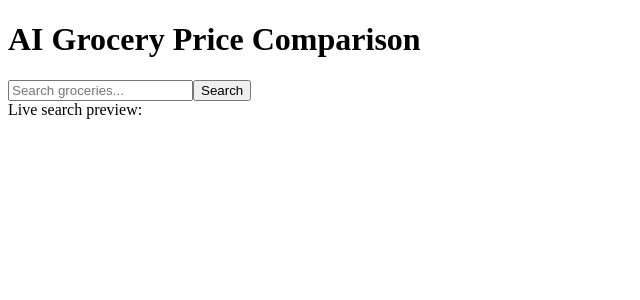
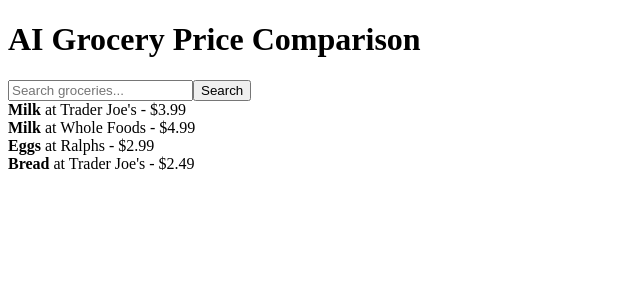
Before and after one commit to longjiedeng123-wq/grocery-app, a React (Vite) app: page / in a window 1280 px wide. Shown: the top 300 px of the page, without its empty margins (0-640 px from the left). Built offline with nearby package versions, Linux system fonts and the light colour scheme.

Commit message:
feat: implement mock database and live search filtering

```diff
--- a/src/App.tsx
+++ b/src/App.tsx
@@ -6,6 +6,14 @@
   function handleSearch() {
     console.log("Searching for:", searchQuery);
   }
+
+  const GROCERY_DB = [
+  { id: 1, name: "Milk", store: "Trader Joe's", price: "$3.99" },
+  { id: 2, name: "Milk", store: "Whole Foods", price: "$4.99" },
+  { id: 3, name: "Eggs", store: "Ralphs", price: "$2.99" },
+  { id: 4, name: "Bread", store: "Trader Joe's", price: "$2.49" }
+  ];
+
   return (
     <div>
       <header>
@@ -18,7 +26,14 @@
         onChange={(e) => setSearchQuery(e.target.value)}
         />
         <button onClick={handleSearch}>Search</button>
-        <div id="results">Live search preview: {searchQuery}</div>
+        <div id="results">{GROCERY_DB.filter((item) =>
+        item.name.toLowerCase().includes(searchQuery.toLowerCase()))
+        .map((item) => (
+          <div key={item.id}>
+            <strong>{item.name}</strong> at {item.store} - {item.price}
+          </div>
+        ))}
+        </div>
       </main>
     </div>
  );
```
